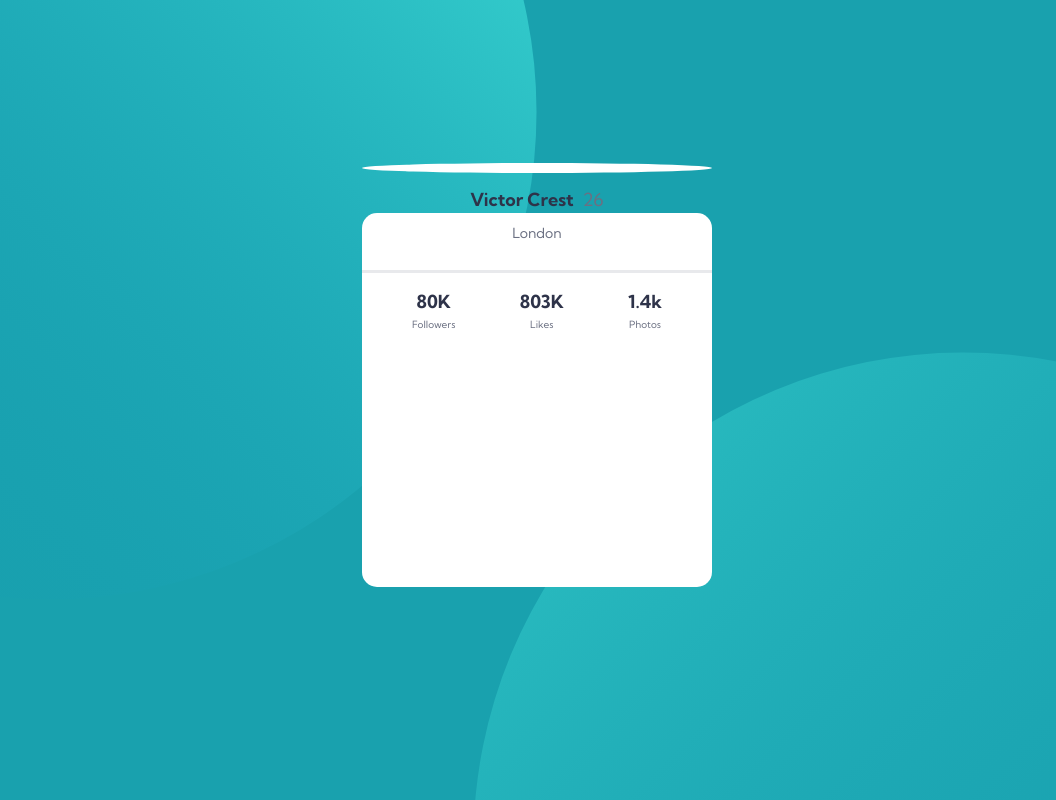
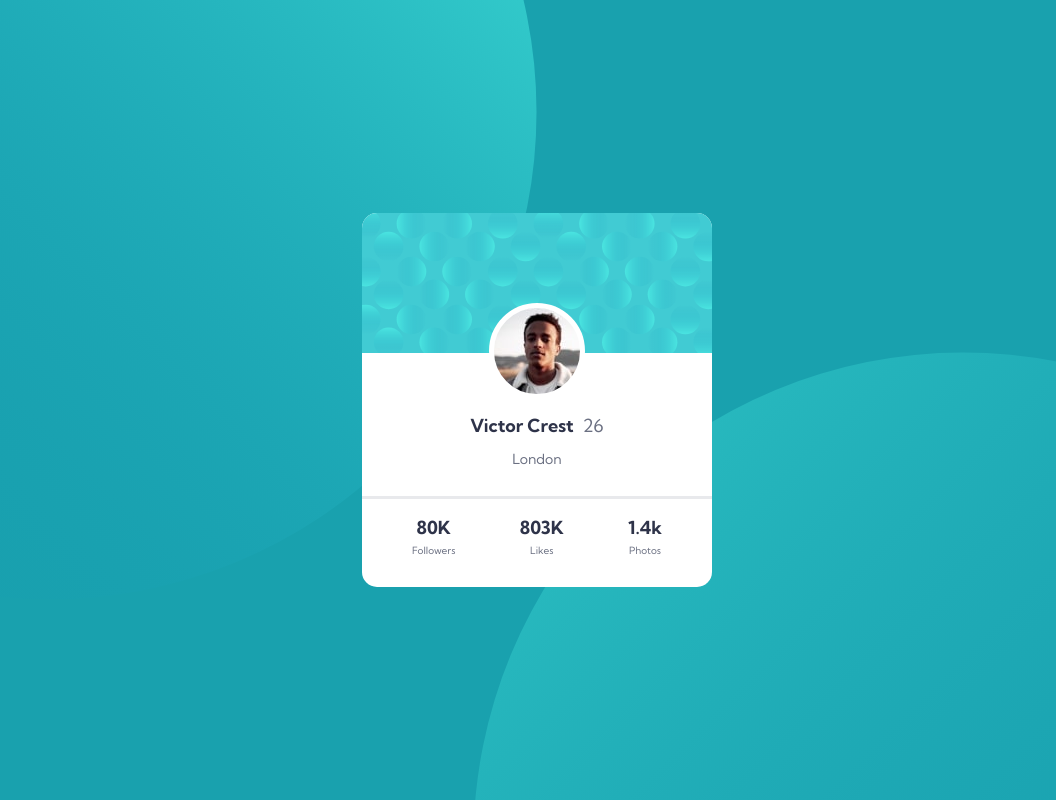
Before and after one commit to groot737/Profile-card-component, a plain HTML site: page index.html in a window 1280 px wide. Shown: the whole page, without its empty margins (103-1159 px from the left). Drawn offline with Linux system fonts and the light colour scheme.

Commit message:
added background image to banner and author-img

```diff
--- a/style.css
+++ b/style.css
@@ -21,9 +21,12 @@ body{
     border-radius: 15px;
     background-color: white;
     border-radius: 15px;
+
 }
 .banner{
+    background-image: url(./images/bg-pattern-card.svg);
     width: 100%;
+    height: 140px;
     border-top-left-radius: 15px;
     border-top-right-radius:15px ;
 }
@@ -32,11 +35,16 @@ body{
     text-align: center;
 }
 .author-img{
+    width: 96px;
+    margin-left: 127px;
+    height: 96px;
     border-style: solid;
     border-width: 5px;
+    background-image: url(./images/image-victor.jpg);
     border-color: white;
     border-radius: 100%;
 }
+
 .user-box > h1 {
     margin-top: 15px;
     color: #2E3349;
```
